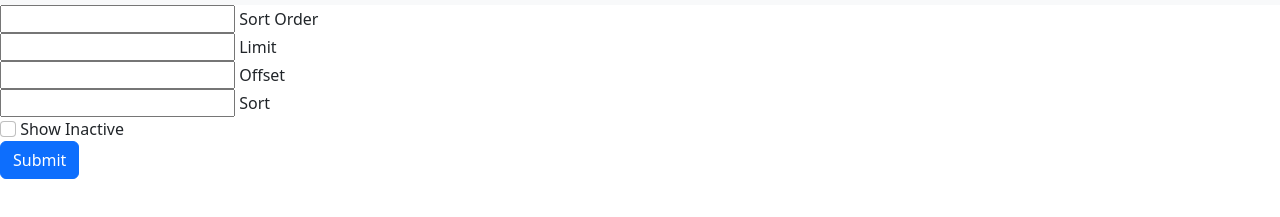
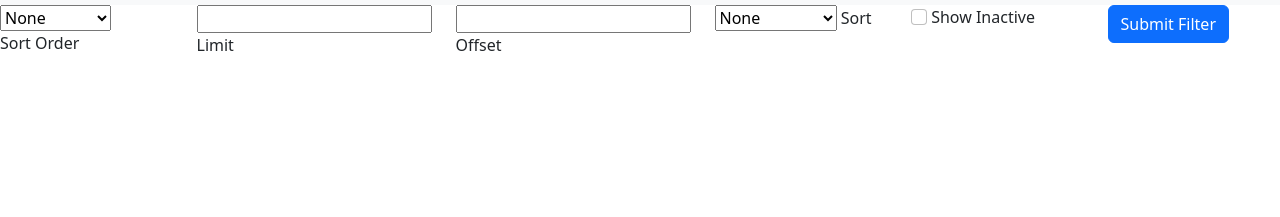
Before and after one commit to martindyr/Semester-2, a plain HTML site: page allLots.html in a window 1280 px wide. Shown: the part 51-268 px from the top of the page. Drawn offline with nearby package versions, Linux system fonts and the light colour scheme; no server answers.

Commit message:
Filter and updated cards

```diff
--- a/allLots.html
+++ b/allLots.html
@@ -48,42 +48,53 @@
         </nav>
     </header>
     <main>
-        <div>
-
-            <div>
-                <input class="form-input" type="input" value="" id="filter-sort-order">
+        <div class="row">
+            <div class="col">
+                <select class="form-input" id="filter-sort-order">
+                <option value="" selected>None</option>
+                <option value="asc">Ascending</option>
+                <option value="desc">Descending</option>
+                </select>
                 <label class="form-check-label" for="filter-sort-order">
                     Sort Order
                 </label>
             </div>
-            <div>
+            <div class="col">
                 <input class="form-input" type="number" value="" id="filter-limit">
                 <label class="form-check-label" for="filter-limit">
                     Limit
                 </label>
             </div>
-            <div>
+            <div class="col">
                 <input class="form-input" type="number" value="" id="filter-offset">
                 <label class="form-check-label" for="filter-offset">
                     Offset
                 </label>
             </div>
-            <div>
-                <input class="form-input" type="input" value="" id="filter-sort">
+            <div class="col">
+                <select class="form-input" type="input" value="" id="filter-sort">
+                    <option value="" selected>None</option>
+                    <option value="title">Title</option>
+                    <option value="endsAt">Lot Ending</option>
+                    <option value="updated">Last Updated</option>
+                    <option value="created">Created</option>
+                </select>
                 <label class="form-check-label" for="filter-sort">
                     Sort
                 </label>
             </div>
-            <div>
+            <div class="col">
                 <input class="form-check-input" type="checkbox" value="" id="filter-show-inactive">
                 <label class="form-check-label" for="filter-show-inactive">
                     Show Inactive
                 </label>
             </div>
-            <input id="submit-filter" class="btn btn-primary" type="submit" value="Submit">
+            <div  class="col">
+                <input id="submit-filter" class="btn btn-primary" type="submit" value="Submit Filter">
+            </div>
         </div>
 
-        <div id="lot-list">
+        <div id="lot-list"  class="row row-cols-1 row-cols-md-3 g-4">
             <!-- Cards generated in js. -->
         </div>
 
@@ -168,10 +179,10 @@
         </div>
     </main>
     <footer></footer>
+    <script src="/js/components/toggleUserInterface.js" type="module"></script>
     <script src="/js/allLots.js" type="module"></script>
     <script src="/js/storage.js" type="module"></script>
     <script src="/js/service/auctionListing.js" type="module"></script>
-    <script src="/js/components/toggleUserInterface.js" type="module"></script>
 
 </body>
 
--- a/js/allLots.js
+++ b/js/allLots.js
@@ -49,8 +49,22 @@ submitFilter.addEventListener("click", submit);
 function generateList(lotList) {
   lotContainer.innerHTML = "";
   for (let i = 0; i < lotList.length; i++) {
-    lotContainer.innerHTML += `
-    <p>title: ${lotList[i].title}</p>`;
+    /* TODO set max height on images below */
+    lotContainer.innerHTML +=
+    `
+  <div class="col">
+    <div class="card h-100">
+     <img src="${lotList[i].media[0]}" class="card-img-top" alt="Missing Image...">
+     <div class="card-body">
+       <h5 class="card-title">${lotList[i].title}</h5>
+       <p class="card-text">${lotList[i].description}</p>
+     </div>
+     <div class="card-footer">
+       <small class="text-muted">${lotList[i].endsAt}</small>
+     </div>
+    </div>
+  </div>
+    `;
   }
 }
 
--- a/js/myLots.js
+++ b/js/myLots.js
@@ -46,7 +46,8 @@ function generateList(list) {
   lotList.innerHTML = "";
   for (let i = 0; i < list.length; i++) {
     lotList.innerHTML += `
-    <p>title: ${list[i].title}</p>`;
+    <p>title: ${list[i].title}</p>
+`;
   }
 }
 generateList(myLots)
```
Also changed, not shown: style.css (line endings or trailing spaces).
